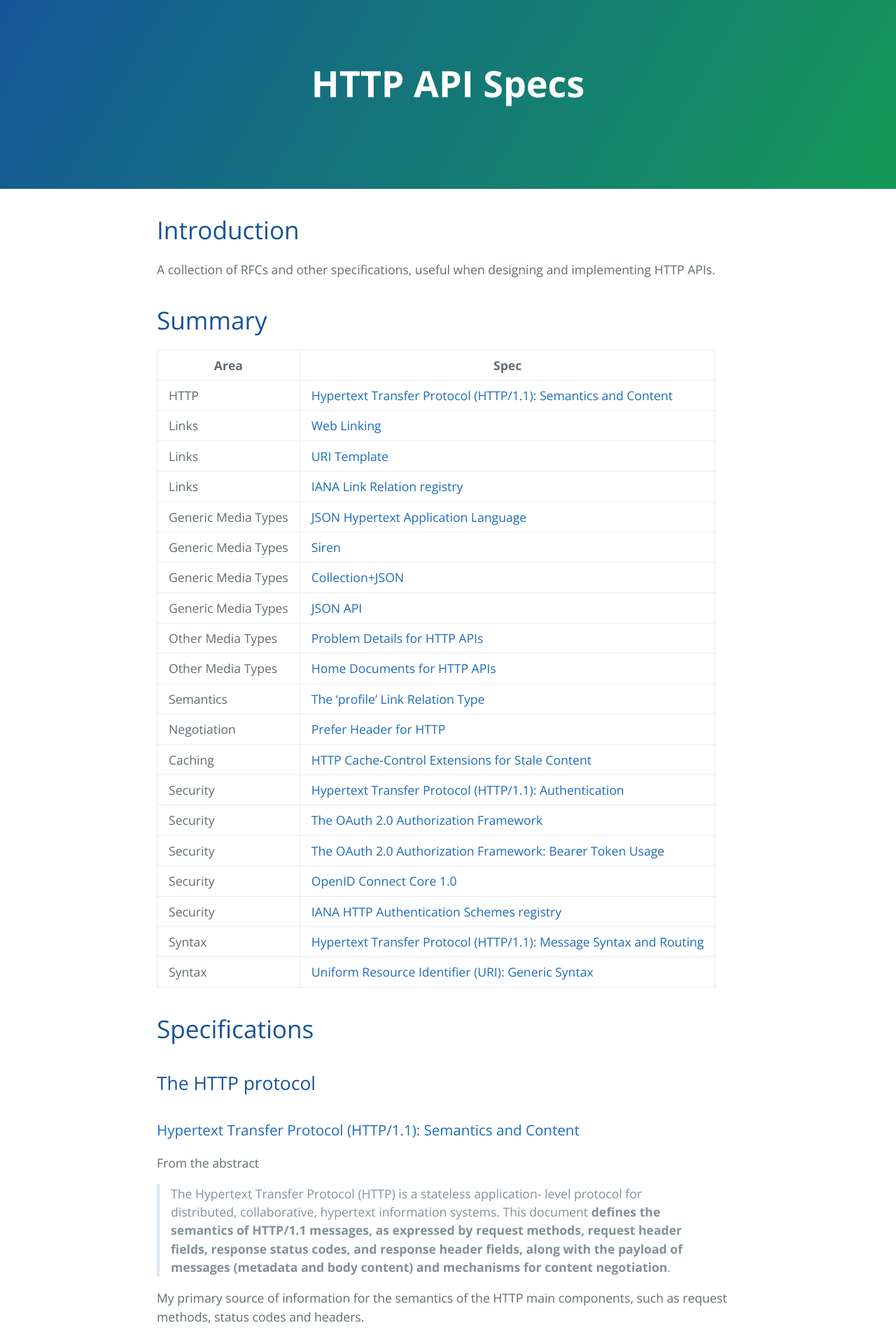
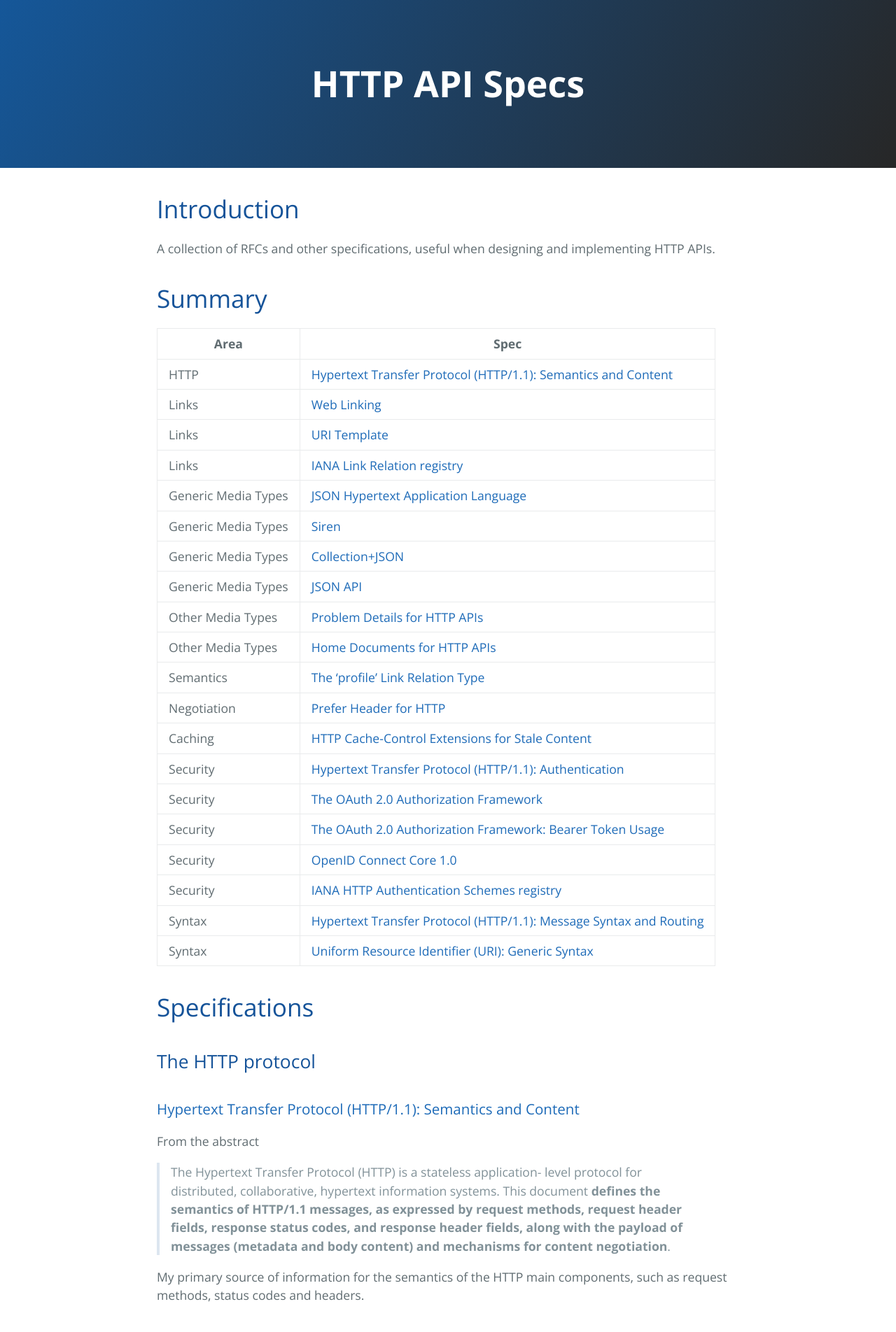
Before and after one commit to pmhsfelix/http-api-specs, a Jekyll site: the page built from index.md, in a window 1280 px wide. Shown: the top 1904 px of the page at 70% size. Built offline with Jekyll 4.4.1, drawn with Linux system fonts in a browser that asks for light colours.

Commit message:
changes css and header

```diff
--- a/_includes/page-header.html
+++ b/_includes/page-header.html
@@ -1,5 +1,3 @@
 <section class="page-header">
   <h1 class="project-name">{{ site.title }}</h1>
-  <h2 class="project-tagline">{{ site.tagline }}</h2>
-
 </section>
--- a/css/cayman.css
+++ b/css/cayman.css
@@ -53,7 +53,7 @@
   color: #fff;
   text-align: center;
   background-color: #159957;
-  background-image: linear-gradient(120deg, #155799, #159957); }
+  background-image: linear-gradient(120deg, #155799, #272727); }
   @media screen and (min-width: 64em) {
     .page-header {
       padding: 5rem 6rem; } }
```
